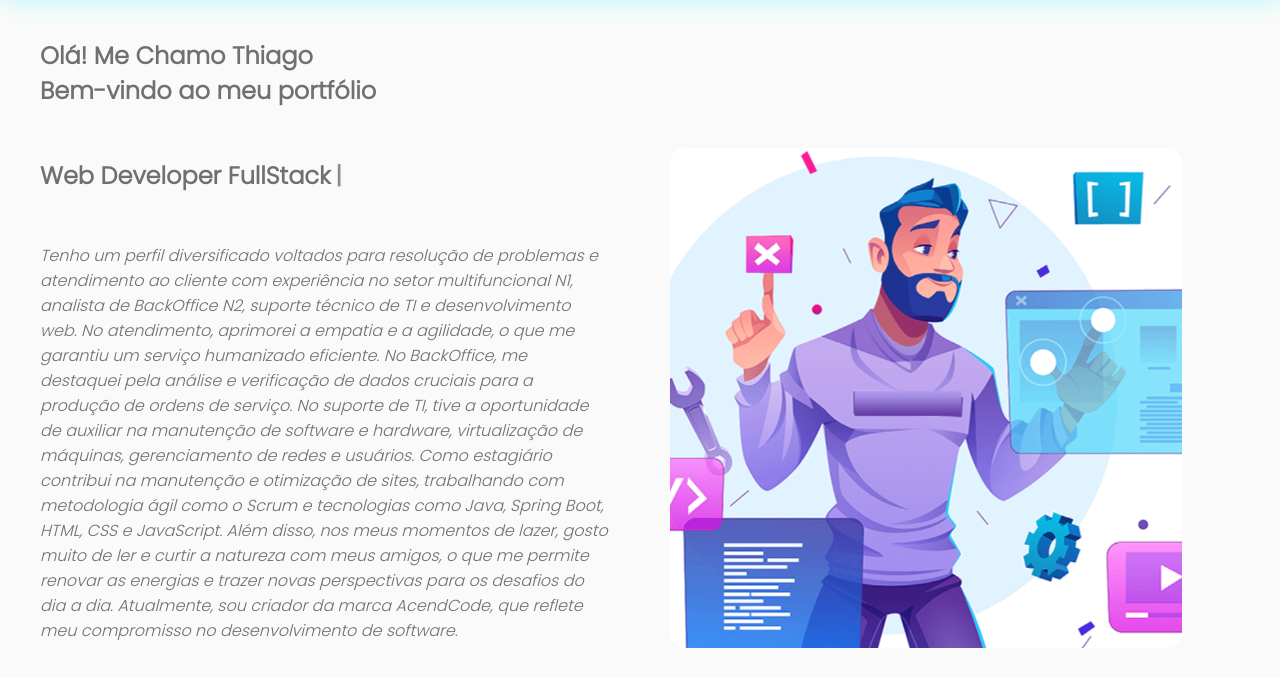
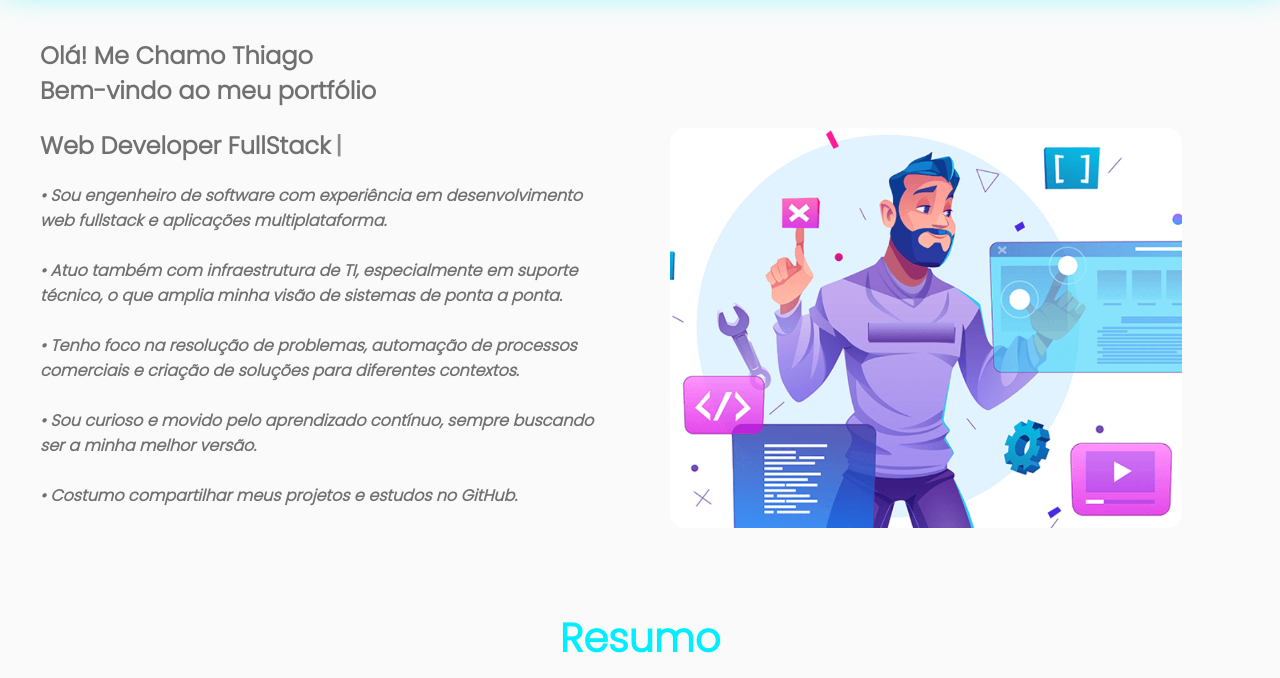
Before and after one commit to thiago-cloud/Portfolio-v2.0, a website with bundled scripts: page index.html in a window 1280 px wide. Shown: the part 122-800 px from the top of the page. Built offline with nearby package versions, Linux system fonts and the light colour scheme; a script that the page names is missing.

Commit message:
Atualização da descrição da página home e alinhamento da imagem

```diff
--- a/assets/css/home.css
+++ b/assets/css/home.css
@@ -33,8 +33,8 @@
     background-size: cover;
     background-position: center;
     width:40vw;
-    height: 500px;
-    margin-top: 110px;
+    height: 400px;
+    margin-top: 90px;
     border-radius: 15px;
     cursor:pointer;
 
@@ -70,7 +70,7 @@
 .section-div div {
     align-self: start;
     display: grid;
-    gap:50px;
+    gap:20px;
     position: relative;
     z-index: -1;
 }
--- a/src/pages/home/home.js
+++ b/src/pages/home/home.js
@@ -15,18 +15,42 @@ export default () =>{
                         <h2>Olá! Me Chamo Thiago<br>Bem-vindo ao meu portfólio</h2>
                     </div>
                     <h2 class="digitando">Web Developer FullStack</h2>
-                    <p>
-                        Tenho um perfil diversificado voltados para resolução de problemas e atendimento ao cliente com experiência no setor
-                        multifuncional N1, analista de BackOffice N2, suporte técnico de TI e desenvolvimento web. No atendimento, aprimorei a
-                        empatia e a agilidade, o que me garantiu um serviço humanizado eficiente. No BackOffice, me destaquei pela análise e
-                        verificação de dados cruciais para a produção de ordens de serviço. No suporte de TI, tive a oportunidade de auxiliar na
-                        manutenção de software e hardware, virtualização de máquinas, gerenciamento de redes e usuários. Como
-                        estagiário contribui na manutenção e otimização de sites, trabalhando com metodologia ágil como o Scrum e
-                        tecnologias como Java, Spring Boot, HTML, CSS e JavaScript. Além disso, nos meus momentos de lazer,
-                        gosto muito de ler e curtir a natureza com meus amigos, o que me permite renovar as energias e trazer novas
-                        perspectivas para os desafios do dia a dia.
-                        Atualmente, sou criador da marca AcendCode, que reflete meu compromisso no desenvolvimento de software.
-                    </p>
+                    <ul>
+                        <li>
+                            <p>
+                                <strong>
+                                    • Sou engenheiro de software com experiência em desenvolvimento web fullstack e aplicações multiplataforma.
+                                </strong>
+                            </p>
+                        </li><br>
+                        <li>
+                            <p>
+                                <strong>
+                                    • Atuo também com infraestrutura de TI, especialmente em suporte técnico, o que amplia minha visão de sistemas de ponta a ponta.
+                                </strong>
+                            </p>
+                        </li><br>
+                        <li>
+                            <p>
+                                <strong>
+                                    • Tenho foco na resolução de problemas, automação de processos comerciais e criação de soluções para diferentes contextos.
+                                </strong
+                            </p>
+                        </li><br>
+                        <li>
+                            <p>
+                                <strong>
+                                    • Sou curioso e movido pelo aprendizado contínuo, sempre buscando ser a minha melhor versão.
+                                </strong>
+                            </p>
+                        </li><br>
+                        <li>
+                            <p>
+                                <strong>
+                                    • Costumo compartilhar meus projetos e estudos no GitHub.
+                                </strong>
+                            </p>
+                        </li>
                 </div>
                 <div class="image" alt="Ilustrativa imagem de uma pessoa" title="Ilustrativa imagem de uma pessoa"></div>
             </section>
```
